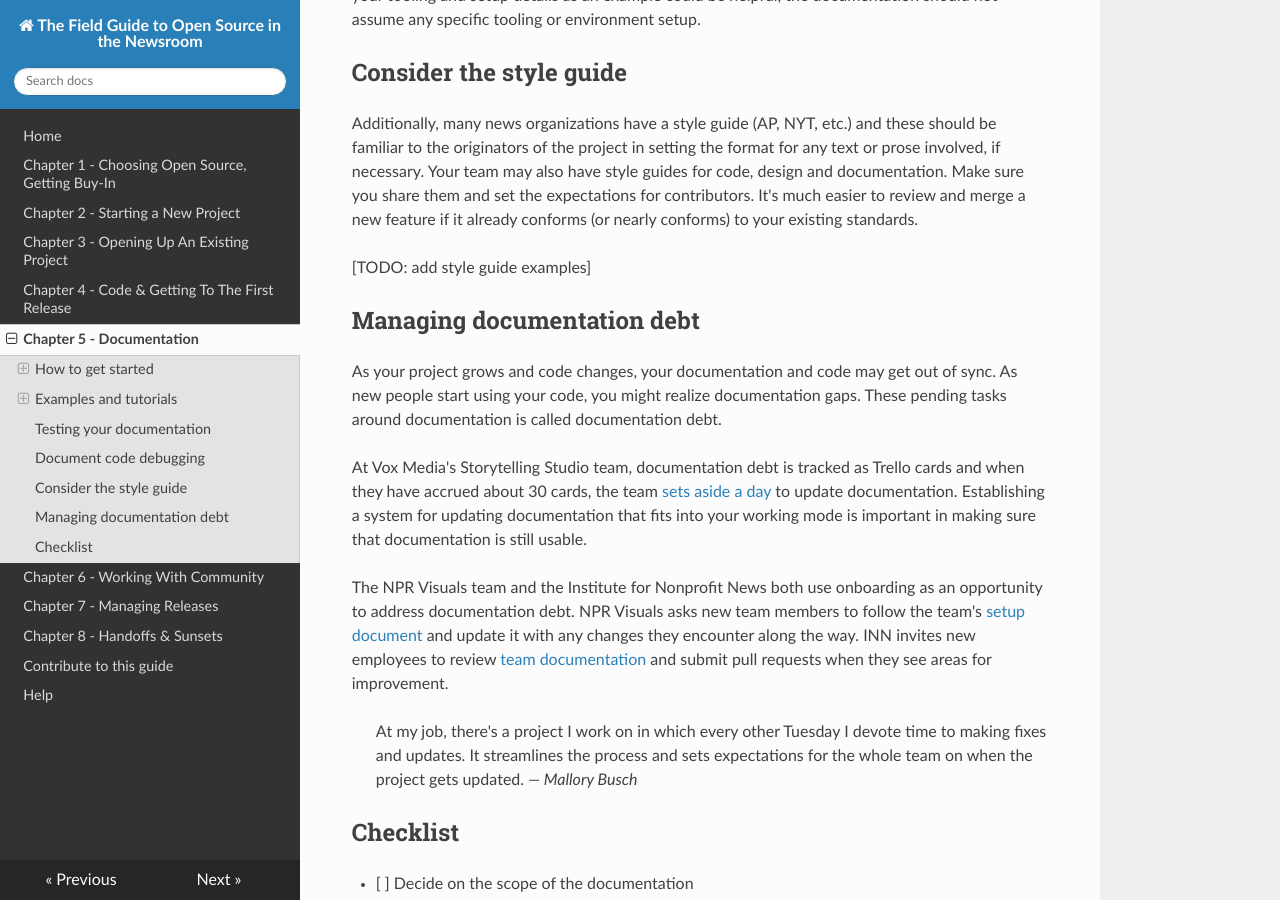
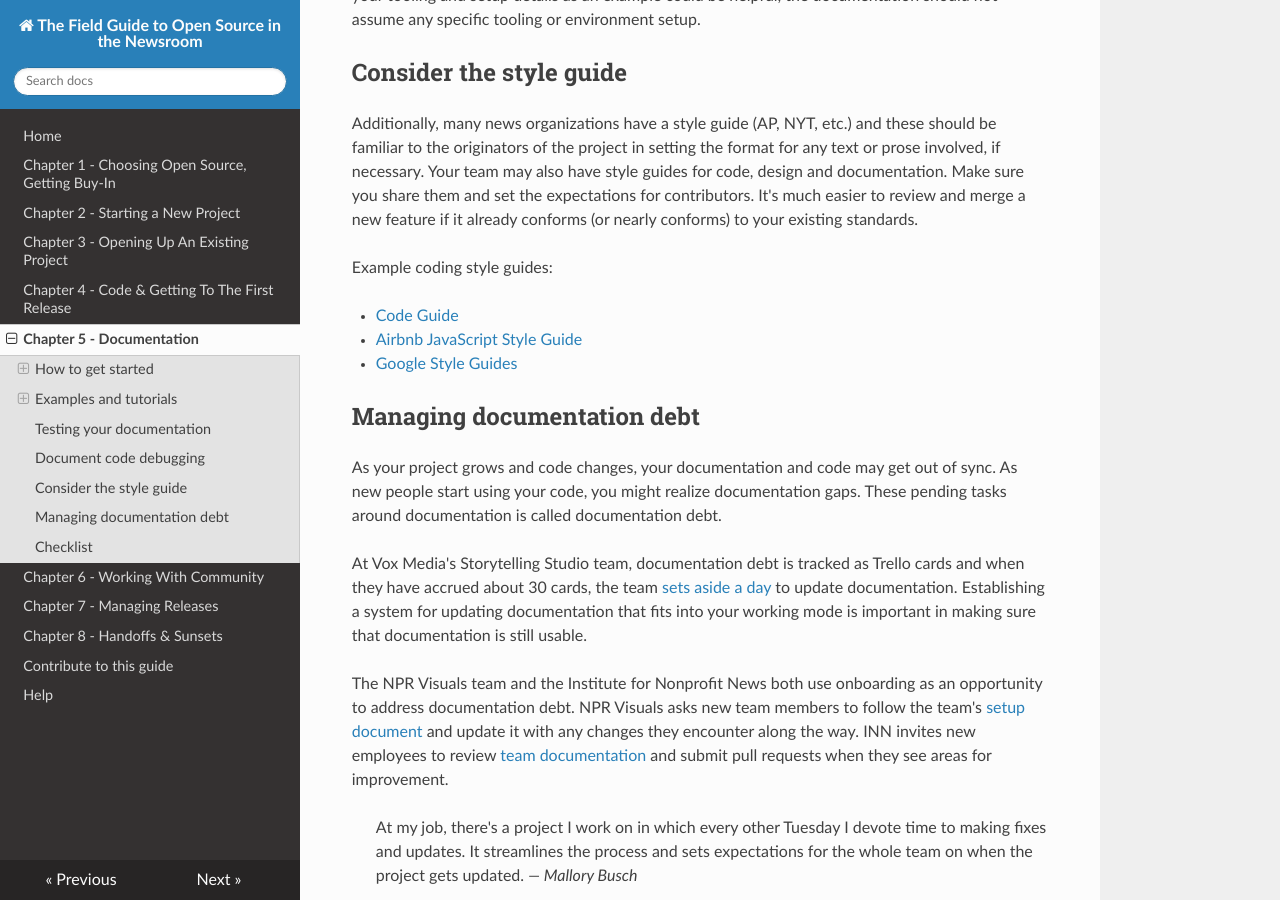
Before and after one commit to OpenNewsLabs/field-guide-open-source-newsroom, an MkDocs documentation site: the page built from docs/Chapter05-Documentation.md, in a window 1280 px wide and 900 px high, scrolled down 5692 px. Built offline with MkDocs 1.6.1, drawn with Linux system fonts in a browser that asks for light colours; nearby versions of some CDN libraries; old or Windows-style settings are respelled for this version of MkDocs.

Commit message:
Close #24

```diff
--- a/docs/Chapter05-Documentation.md
+++ b/docs/Chapter05-Documentation.md
@@ -147,7 +147,13 @@ Debugging sections, like most other documentation, should not be prescriptive. W
 
 Additionally, many news organizations have a style guide (AP, NYT, etc.) and these should be familiar to the originators of the project in setting the format for any text or prose involved, if necessary. Your team may also have style guides for code, design and documentation. Make sure you share them and set the expectations for contributors. It's much easier to review and merge a new feature if it already conforms (or nearly conforms) to your existing standards.
 
-[TODO: add style guide examples]
+Example coding style guides:
+
+* [Code Guide](http://codeguide.co/)
+* [Airbnb JavaScript Style Guide](https://github.com/airbnb/javascript)
+* [Google Style Guides](https://google.github.io/styleguide/)
+
+
 
 ## Managing documentation debt
 
```
